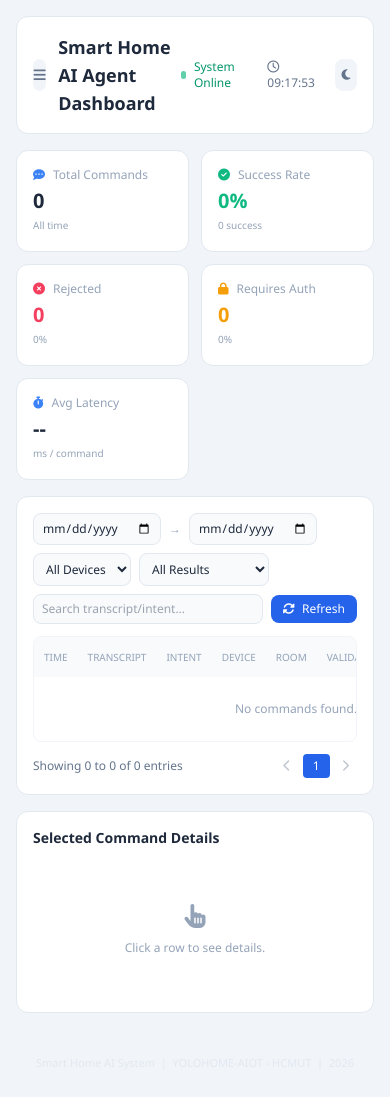
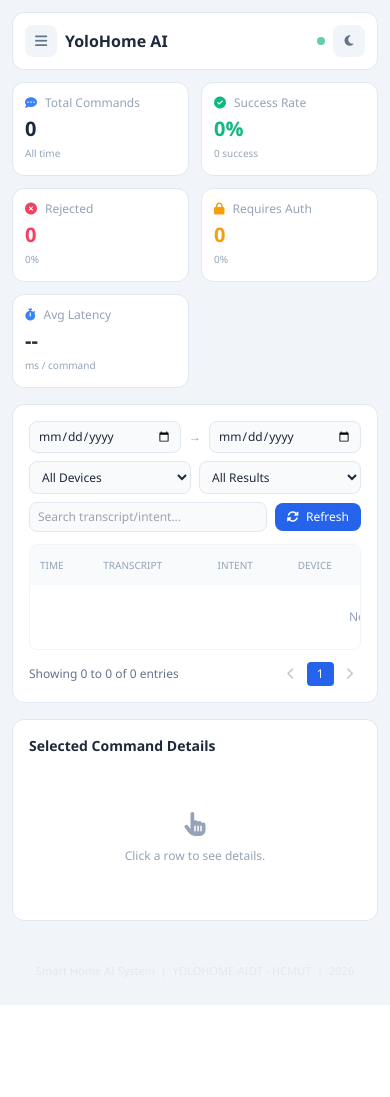
Before and after one commit to CoDa-git19/YoloHome-AIoT, a Flask app: page /command-log in a window 390 px wide. After the commit the page ends 1005 px from the top, so only its background shows below. Run offline with Flask 3, Linux system fonts and the light colour scheme; data that the repository does not hold is empty; some libraries are stand-ins or nearby versions.

Commit message:
feat(dashboard): responsive mobile

```diff
--- a/web_dashboard/templates/base.html
+++ b/web_dashboard/templates/base.html
@@ -172,21 +172,24 @@
     <!-- Trang cuộn lên/xuống bình thường, không gò trong khung cố định -->
     <main class="flex-1 flex flex-col min-w-0">
         <!-- Header (dính trên đầu khi cuộn) -->
-        <div class="sticky top-0 z-20 bg-slate-100 dark:bg-slate-950 px-4 pt-4 pb-4">
-            <div class="bg-white dark:bg-slate-900 border border-slate-200 dark:border-slate-800 rounded-xl p-4 flex justify-between items-center">
-                <div class="flex items-center gap-3">
+        <div class="sticky top-0 z-20 bg-slate-100 dark:bg-slate-950 px-3 sm:px-4 pt-3 sm:pt-4 pb-3 sm:pb-4">
+            <div class="bg-white dark:bg-slate-900 border border-slate-200 dark:border-slate-800 rounded-xl p-3 sm:p-4 flex justify-between items-center gap-2">
+                <div class="flex items-center gap-2 sm:gap-3 min-w-0">
                     <button id="sidebar-toggle" title="Đóng/mở sidebar"
                             class="w-8 h-8 rounded-lg flex items-center justify-center bg-slate-100 dark:bg-slate-800 text-slate-500 dark:text-slate-300 hover:bg-slate-200 dark:hover:bg-slate-700 transition">
                         <i class="fas fa-bars"></i>
                     </button>
-                    <h2 class="text-lg font-semibold text-slate-800 dark:text-white">Smart Home AI Agent Dashboard</h2>
+                    <h2 class="text-base sm:text-lg font-semibold text-slate-800 dark:text-white truncate">
+                        <span class="sm:hidden">YoloHome AI</span>
+                        <span class="hidden sm:inline">Smart Home AI Agent Dashboard</span>
+                    </h2>
                 </div>
-                <div class="flex gap-5 items-center text-xs">
+                <div class="flex gap-2 sm:gap-5 items-center text-xs shrink-0">
                     <div class="flex items-center gap-2">
                         <div class="w-2 h-2 rounded-full bg-emerald-500 animate-pulse"></div>
-                        <span class="text-emerald-600 dark:text-emerald-400 font-medium">System Online</span>
+                        <span class="hidden md:inline text-emerald-600 dark:text-emerald-400 font-medium">System Online</span>
                     </div>
-                    <div class="text-slate-500 dark:text-slate-400">
+                    <div class="hidden sm:block text-slate-500 dark:text-slate-400">
                         <i class="far fa-clock mr-1"></i> <span id="clock">--:--:--</span>
                     </div>
                     <button id="theme-toggle" title="Toggle light/dark mode"
@@ -197,7 +200,7 @@
             </div>
         </div>
 
-        <div class="px-4 flex flex-col gap-4">
+        <div class="px-3 sm:px-4 flex flex-col gap-4">
             {% block content %}{% endblock %}
         </div>
 
--- a/web_dashboard/templates/command_log.html
+++ b/web_dashboard/templates/command_log.html
@@ -4,27 +4,27 @@
 <div class="flex flex-col gap-4 pb-4">
     <!-- 3.1 KPI Summary Cards -->
     <div class="grid grid-cols-2 lg:grid-cols-5 gap-3">
-        <div class="bg-white dark:bg-slate-900 border border-slate-200 dark:border-slate-800 rounded-xl p-4">
+        <div class="bg-white dark:bg-slate-900 border border-slate-200 dark:border-slate-800 rounded-xl p-3 sm:p-4">
             <div class="flex items-center gap-2 text-slate-400 text-xs mb-1"><i class="fas fa-comment-dots text-blue-500"></i> Total Commands</div>
             <p id="kpi-total" class="text-xl font-bold text-slate-800 dark:text-white">--</p>
             <p class="text-[10px] text-slate-400">All time</p>
         </div>
-        <div class="bg-white dark:bg-slate-900 border border-slate-200 dark:border-slate-800 rounded-xl p-4">
+        <div class="bg-white dark:bg-slate-900 border border-slate-200 dark:border-slate-800 rounded-xl p-3 sm:p-4">
             <div class="flex items-center gap-2 text-slate-400 text-xs mb-1"><i class="fas fa-circle-check text-emerald-500"></i> Success Rate</div>
             <p id="kpi-success-rate" class="text-xl font-bold text-emerald-500">--</p>
             <p id="kpi-success-count" class="text-[10px] text-slate-400">-- success</p>
         </div>
-        <div class="bg-white dark:bg-slate-900 border border-slate-200 dark:border-slate-800 rounded-xl p-4">
+        <div class="bg-white dark:bg-slate-900 border border-slate-200 dark:border-slate-800 rounded-xl p-3 sm:p-4">
             <div class="flex items-center gap-2 text-slate-400 text-xs mb-1"><i class="fas fa-circle-xmark text-rose-500"></i> Rejected</div>
             <p id="kpi-rejected" class="text-xl font-bold text-rose-500">--</p>
             <p id="kpi-rejected-rate" class="text-[10px] text-slate-400">--%</p>
         </div>
-        <div class="bg-white dark:bg-slate-900 border border-slate-200 dark:border-slate-800 rounded-xl p-4">
+        <div class="bg-white dark:bg-slate-900 border border-slate-200 dark:border-slate-800 rounded-xl p-3 sm:p-4">
             <div class="flex items-center gap-2 text-slate-400 text-xs mb-1"><i class="fas fa-lock text-amber-500"></i> Requires Auth</div>
             <p id="kpi-auth" class="text-xl font-bold text-amber-500">--</p>
             <p id="kpi-auth-rate" class="text-[10px] text-slate-400">--%</p>
         </div>
-        <div class="bg-white dark:bg-slate-900 border border-slate-200 dark:border-slate-800 rounded-xl p-4">
+        <div class="bg-white dark:bg-slate-900 border border-slate-200 dark:border-slate-800 rounded-xl p-3 sm:p-4">
             <div class="flex items-center gap-2 text-slate-400 text-xs mb-1"><i class="fas fa-stopwatch text-blue-500"></i> Avg Latency</div>
             <p id="kpi-latency" class="text-xl font-bold text-slate-800 dark:text-white">--</p>
             <p class="text-[10px] text-slate-400">ms / command</p>
@@ -34,14 +34,14 @@
     <div class="flex flex-col lg:flex-row gap-4 items-start">
         <!-- 3.2 Data table + filters -->
         <div class="w-full lg:w-[68%] bg-white dark:bg-slate-900 border border-slate-200 dark:border-slate-800 rounded-xl p-4 flex flex-col">
-            <div class="flex flex-wrap items-center gap-2 mb-3">
-                <input type="date" id="f-date-from" class="bg-slate-50 dark:bg-slate-800 border border-slate-200 dark:border-slate-700 text-xs rounded-lg px-2 py-1.5 outline-none">
+            <div class="flex flex-wrap items-center gap-2 mb-3 text-xs">
+                <input type="date" id="f-date-from" class="flex-1 min-w-[130px] sm:flex-none bg-slate-50 dark:bg-slate-800 border border-slate-200 dark:border-slate-700 text-xs rounded-lg px-2 py-1.5 outline-none">
                 <span class="text-slate-400 text-xs">→</span>
-                <input type="date" id="f-date-to" class="bg-slate-50 dark:bg-slate-800 border border-slate-200 dark:border-slate-700 text-xs rounded-lg px-2 py-1.5 outline-none">
-                <select id="f-device" class="bg-slate-50 dark:bg-slate-800 border border-slate-200 dark:border-slate-700 text-xs rounded-lg px-2 py-1.5 outline-none">
+                <input type="date" id="f-date-to" class="flex-1 min-w-[130px] sm:flex-none bg-slate-50 dark:bg-slate-800 border border-slate-200 dark:border-slate-700 text-xs rounded-lg px-2 py-1.5 outline-none">
+                <select id="f-device" class="flex-1 min-w-[130px] sm:flex-none bg-slate-50 dark:bg-slate-800 border border-slate-200 dark:border-slate-700 text-xs rounded-lg px-2 py-1.5 outline-none">
                     <option value="all">All Devices</option>
                 </select>
-                <select id="f-status" class="bg-slate-50 dark:bg-slate-800 border border-slate-200 dark:border-slate-700 text-xs rounded-lg px-2 py-1.5 outline-none">
+                <select id="f-status" class="flex-1 min-w-[130px] sm:flex-none bg-slate-50 dark:bg-slate-800 border border-slate-200 dark:border-slate-700 text-xs rounded-lg px-2 py-1.5 outline-none">
                     <option value="all">All Results</option>
                     <option value="success">success</option>
                     <option value="failed">failed</option>
@@ -58,7 +58,7 @@
             </div>
 
             <div class="overflow-x-auto custom-scrollbar border border-slate-100 dark:border-slate-800 rounded-lg">
-                <table class="w-full text-left border-collapse">
+                <table class="w-full text-left border-collapse min-w-[760px]">
                     <thead class="text-[10px] text-slate-400 uppercase bg-slate-50 dark:bg-slate-800">
                         <tr>
                             <th class="p-2.5 font-medium">Time</th>
```
Also changed, not shown: web_dashboard/templates/agent_console.html (+7 -5 lines), web_dashboard/templates/face_auth_log.html (+11 -11 lines).
